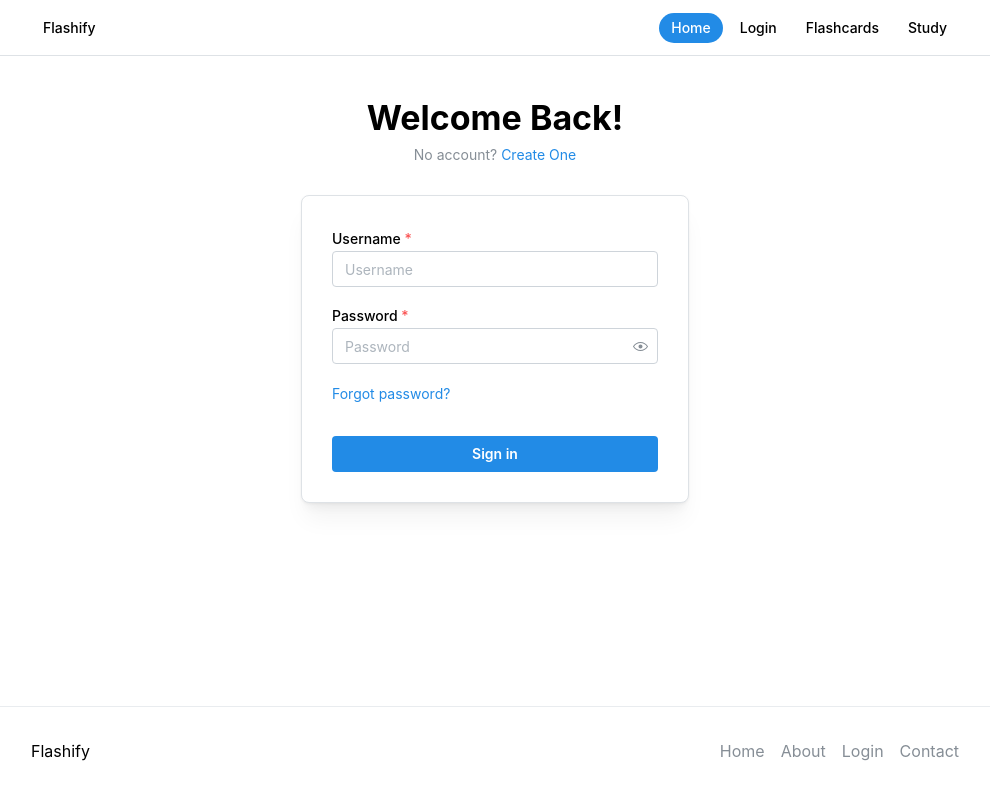
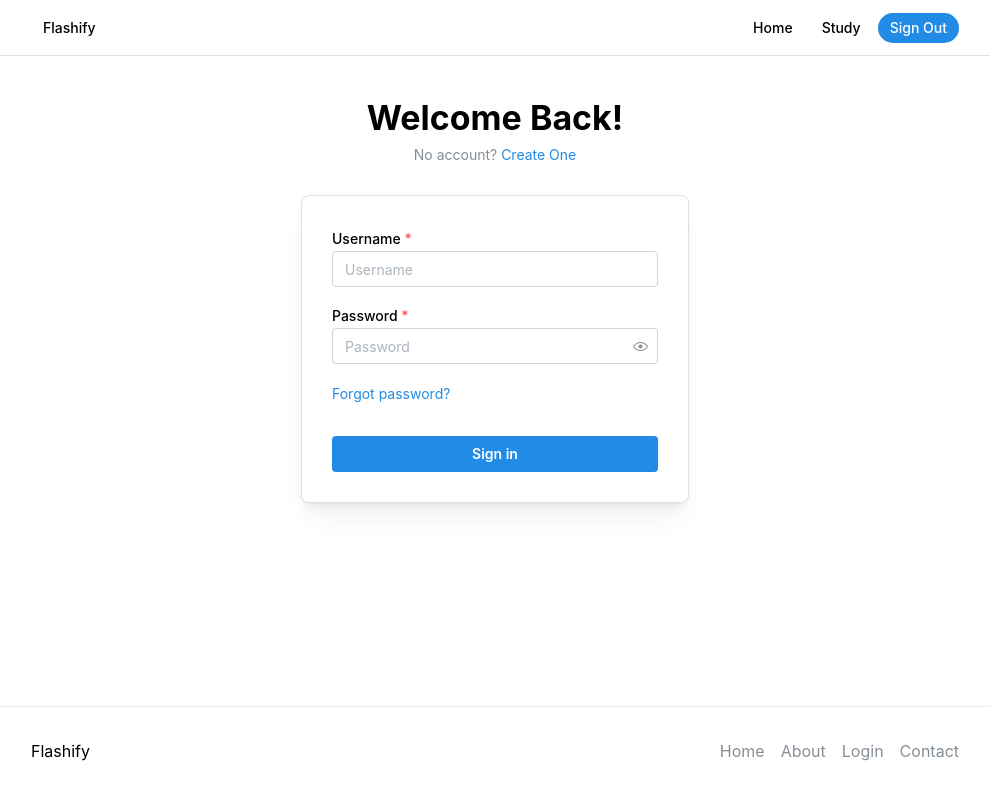
Before and after one commit to ZhengBenjamin/Flashify, a React (Vite) app in the folder client/: page /auth in a window 1280 px wide. Shown: the whole page, without its empty margins (145-1135 px from the left). Built offline with nearby package versions, Linux system fonts and the light colour scheme; sample sign-in values are in the browser's storage; the HTML template or start-up script is replaced by a standard one.

Commit message:
Fixed navbar login, Added check for Study.jsx for login

```diff
--- a/client/src/assets/components/jsx/Header.jsx
+++ b/client/src/assets/components/jsx/Header.jsx
@@ -1,40 +1,64 @@
-import {useState} from 'react';
-import {Link} from 'react-router-dom';
-import {Burger, Container, Group} from '@mantine/core';
-import {useDisclosure} from '@mantine/hooks';
+import { useContext } from 'react';
+import { Link, useNavigate } from 'react-router-dom';
+import { Burger, Container, Group } from '@mantine/core';
+import { useDisclosure } from '@mantine/hooks';
 import classes from '../css/Header.module.css';
+import { UserContext } from '../../../App';
 
-const links = [
-    {label: 'Home', link: '/'},
-    {label: 'Login', link: '/auth'},
-    {label: 'Flashcards', link: '/flashcards'},
-    {label: 'Study', link: '/studyinterface'},
+export default function Header() {
+  const [opened, { toggle }] = useDisclosure(false);
+  const { username, setUsername } = useContext(UserContext);
+  const navigate = useNavigate();
+
+  // Base links
+  const baseLinks = [
+    { label: 'Home', link: '/' },
+    { label: 'Study', link: '/studyinterface' },
   ];
 
-export default function Header() {
-    const [opened, {toggle}] = useDisclosure(false);
-    const [active, setActive] = useState(links[0].link);
+  // Auth links
+  const authLink = username
+    ? {
+        label: 'Sign Out',
+        link: '/',
+        onClick: () => {
+          setUsername('');
+          localStorage.removeItem('username');
+          navigate('/');
+        },
+      }
+    : { label: 'Login', link: '/auth' };
 
-    const items = links.map((link) => (
+  const links = [...baseLinks, authLink];
+
+  const items = links.map((link) => {
+    // Auth links active state
+    const isAuthLink = link.label === 'Login' || link.label === 'Sign Out';
+    return (
       <Link
         key={link.label}
         to={link.link}
-            href={link.link}
         className={classes.link}
-            data-active={active === link.link || undefined}
-            onClick={() => setActive(link.link)}
-        >{link.label}</Link>
-    ));
+        data-active={isAuthLink ? true : undefined}
+        onClick={() => {
+          if (link.onClick) link.onClick();
+        }}
+      >
+        {link.label}
+      </Link>
+    );
+  });
 
   return (
     <header className={classes.header}>
       <Container size="md" className={classes.inner}>
-                <Link to={"/"} className={classes.link} onClick={() => setActive('/')}>Flashify</Link>
+        <Link to="/" className={classes.link}>
+          Flashify
+        </Link>
         <Group gap={5} visibleFrom="xs">
           {items}
         </Group>
-
-                <Burger opened={opened} onClick={toggle} hiddenFrom="xs" size="sm"/>
+        <Burger opened={opened} onClick={toggle} hiddenFrom="xs" size="sm" />
       </Container>
     </header>
   );
--- a/client/src/assets/pages/Study.jsx
+++ b/client/src/assets/pages/Study.jsx
@@ -1,11 +1,12 @@
 import React, { useState, useEffect, useContext } from 'react';
-import { Grid, Container, Title } from '@mantine/core';
+import { Grid, Container, Title, Modal } from '@mantine/core';
 import { UserContext } from '../../App';
 import SubjectNavbar from '../components/jsx/SubjectNavbar';
 import QuizHistory from '../components/jsx/QuizHistory';
 import Events from '../components/jsx/Events';
 import SubjectDashboard from '../components/jsx/SubjectDashboard';
 import axios from 'axios';
+import { useNavigate } from 'react-router-dom';
 // import AuthContext from '.../context/AuthContext';
 
 export default function Study() {
@@ -41,8 +42,20 @@ export default function Study() {
   ];
 
   const { username } = useContext(UserContext);
+  const navigate = useNavigate();
   const [subjects, setSubjects] = useState(defaultSubjects); // Default subjects; modify when API implemented for setSubjects
   const [selectedSubject, setSelectedSubject] = useState(null);
+  const [showRedirectModal, setRedirectModal] = useState(false);
+
+  useEffect(() => { // Redirects user to login if not logged in
+    if (!username) {
+      setRedirectModal(true);
+      setTimeout(() => {
+        setRedirectModal(false);
+        navigate('/auth');
+      }, 3000);
+    }
+  }, [username, navigate]);
 
   // TODO: implement API call to add new subject
   const addSubject = async (newSubject) => {
@@ -81,6 +94,15 @@ export default function Study() {
         </Grid.Col>
       </Grid>
 
+      <Modal
+        opened={showRedirectModal}
+        onClose={() => {}}
+        title="Authentication Required"
+        centered
+      >
+        <Title order={5}>You must be signed in to visit this page. Redirecting to the Login Page...</Title>
+      </Modal>
+
     </Container>
   );
 }
```
Lines whose indentation alone changed are shown as unchanged.
